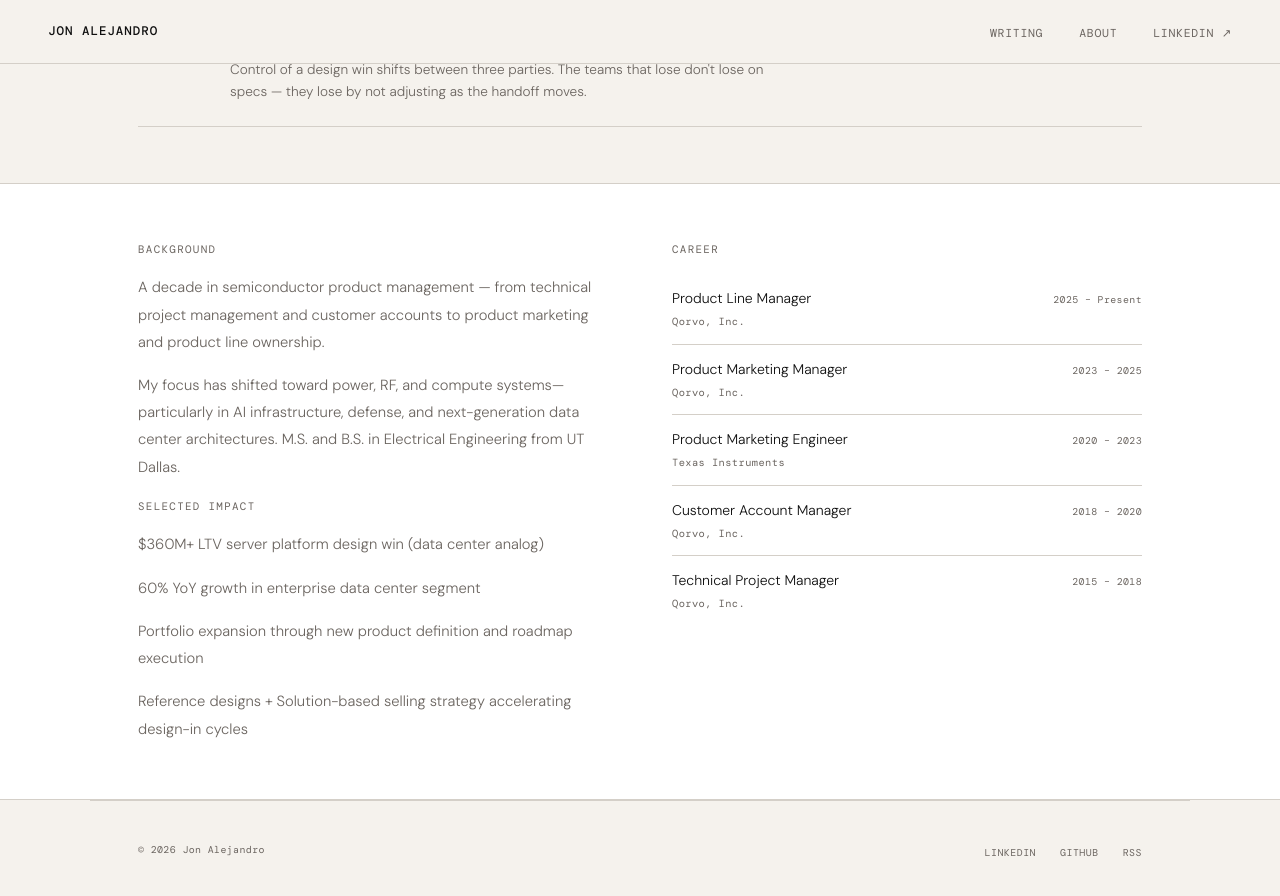
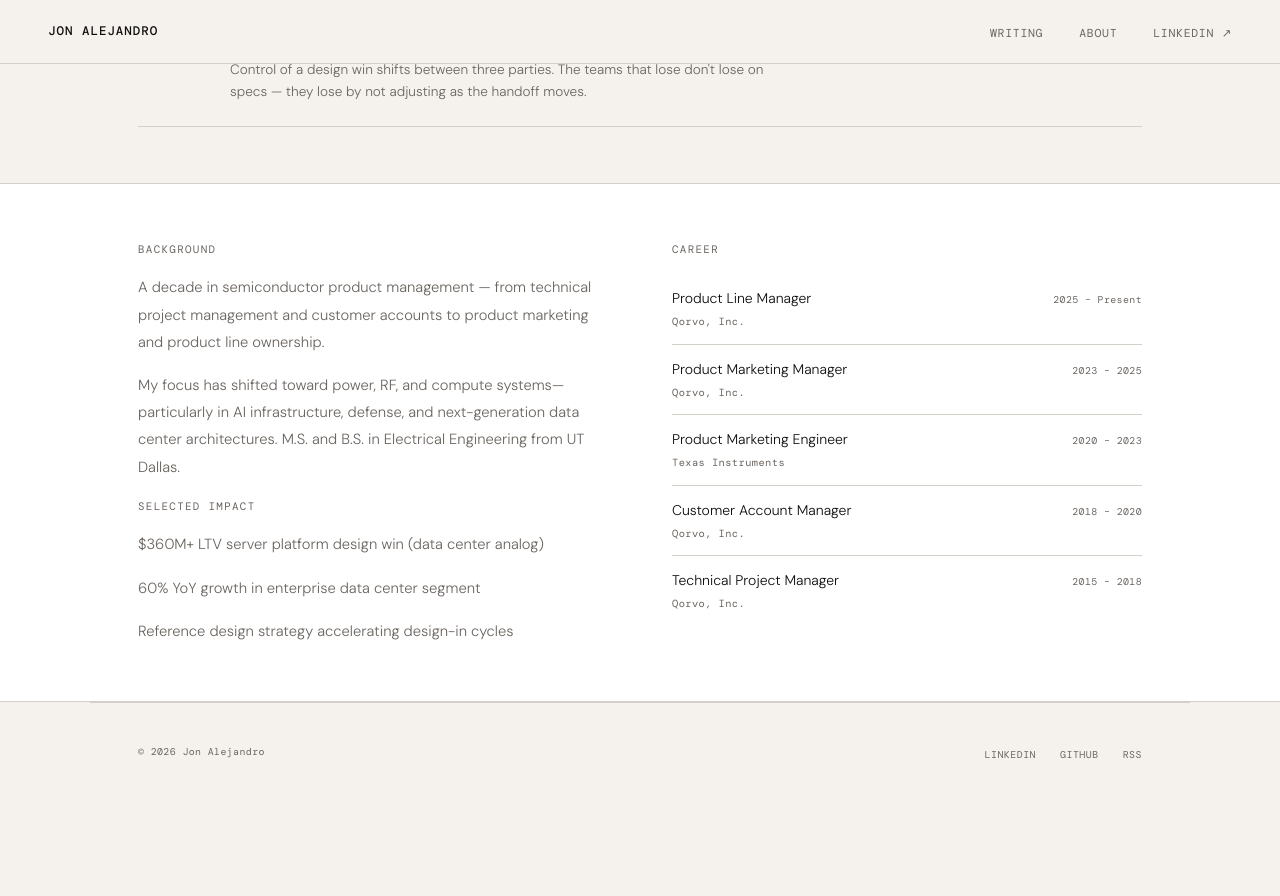
Before and after one commit to jonalejandro/jonalejandro.github.io, a Jekyll site: the page built from index.html, in a window 1280 px wide and 900 px high, scrolled down 1261 px. Shown: the top 896 px of the window. Built offline with Jekyll 4.4.1, drawn with Linux system fonts in a browser that asks for light colours; after the commit the page ends 2063 px from its top, so only the background shows below that.

Commit message:
Update index.html

```diff
--- a/index.html
+++ b/index.html
@@ -260,8 +260,7 @@ layout: none
       <div class="about-label">Selected Impact</div>
       <p class="about-text">$360M+ LTV server platform design win (data center analog)</p>
       <p class="about-text">60% YoY growth in enterprise data center segment</p>
-      <p class="about-text">Portfolio expansion through new product definition and roadmap execution</p>
-      <p class="about-text">Reference designs + Solution-based selling strategy accelerating design-in cycles</p>
+      <p class="about-text">Reference design strategy accelerating design-in cycles</p>
 
     </div>
 
```
